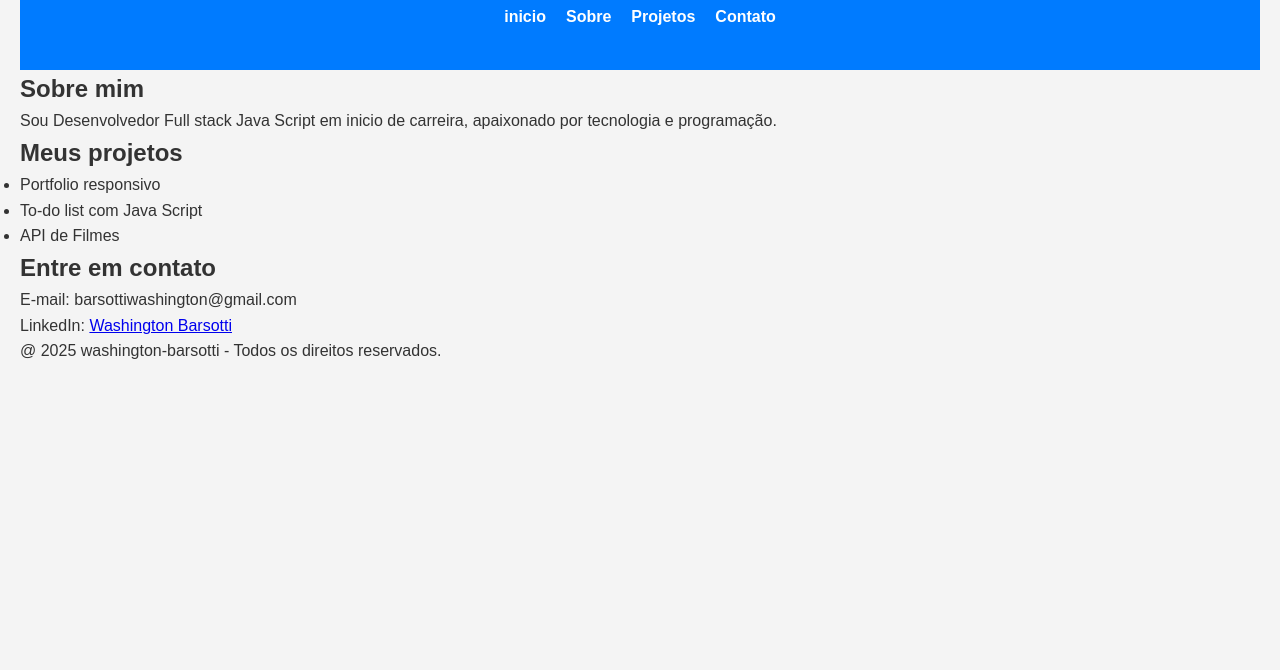
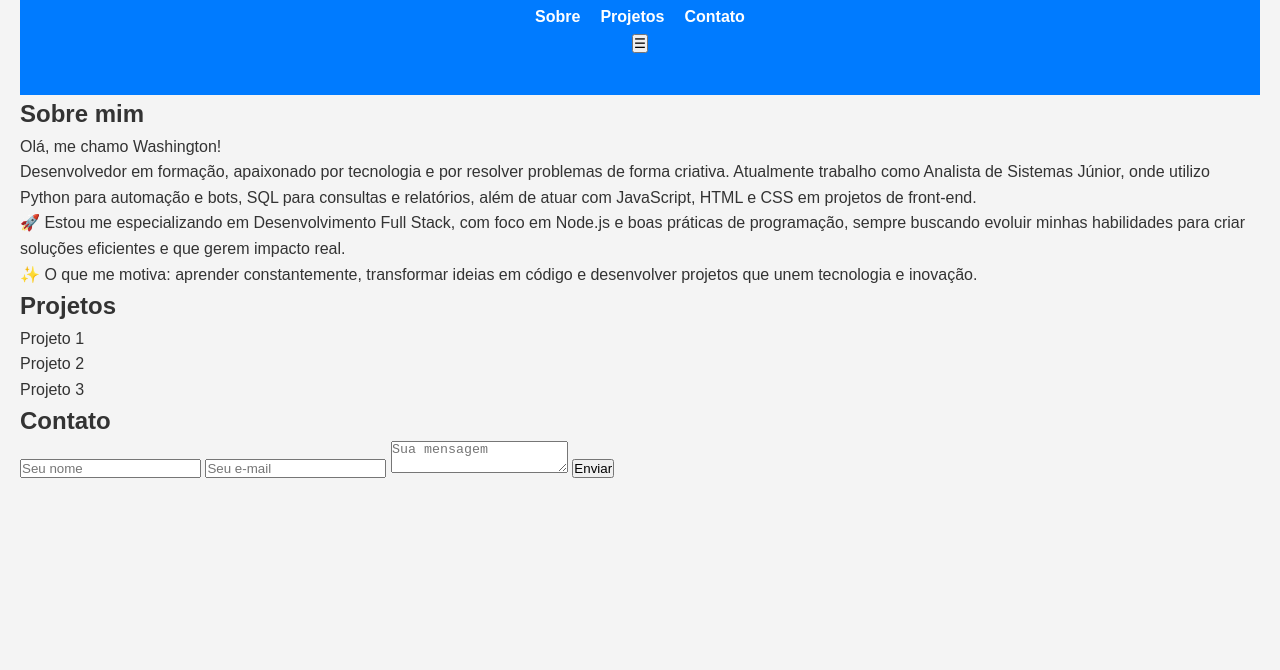
Before and after one commit to BarsottiX/portf-lio, a plain HTML site: page index.html in a window 1280 px wide. Shown: the part 130-800 px from the top of the page. Drawn offline with Linux system fonts and the light colour scheme.

Commit message:
index.html
Atualizando código

```diff
--- a/index.html
+++ b/index.html
@@ -1,46 +1,47 @@
 <!DOCTYPE html>
-<html lang="pt-br">
+<html lang="PT-BR">
 <head>
     <meta charset="UTF-8">
     <meta name="viewport" content="width=device-width, initial-scale=1.0">
-    <title>Meu projeto portfólio</title>
+    <title>Meu Portfólio</title>
     <link rel="stylesheet" href="style.css">
 </head>
 <body>
     <header>
-        <h1>Washington Alves Barsotti</h1>
-        <nav>
-            <ul>
-                <li> <a href="inicio">inicio</a></li>
-                <li> <a href="sobre">Sobre</a></li>
-                <li> <a href="projetos">Projetos</a></li>
-                <li> <a href="contato">Contato</a></li>
+        <nav class="navbar">
+            <h1 class="logo">Meu Portfólio</h1>
+            <ul class="nav-links">
+                <li><a href="#sobre">Sobre</a></li>
+                <li><a href="#projetos">Projetos</a></li>
+                <li><a href="#contato">Contato</a></li>
             </ul>
+            <button class="menu-toggle">☰</button>
         </nav>
-        <script src="script.js"></script>
     </header>
-    <section id="sobre">
+    <section id="Sobre">
         <h2>Sobre mim</h2>
-        <p>Sou Desenvolvedor Full stack Java Script em inicio de carreira, apaixonado por tecnologia e programação.</p>
+        <p> Olá, me chamo Washington! <br>Desenvolvedor em formação, apaixonado por tecnologia e por resolver problemas de forma criativa. Atualmente trabalho como Analista de Sistemas Júnior, onde utilizo Python para automação e bots, SQL para consultas e relatórios, além de atuar com JavaScript, HTML e CSS em projetos de front-end.
+        <br>🚀 Estou me especializando em Desenvolvimento Full Stack, com foco em Node.js e boas práticas de programação, sempre buscando evoluir minhas habilidades para criar soluções eficientes e que gerem impacto real.
+        <br>✨ O que me motiva: aprender constantemente, transformar ideias em código e desenvolver projetos que unem tecnologia e inovação.</p>
+    </section>
+    <section id="Projetos">
+        <h2>Projetos</h2>
+        <div class="projetos-container">
+            <div class="projeto-card">Projeto 1</div>
+            <div class="projeto-card">Projeto 2</div>
+            <div class="projeto-card">Projeto 3</div>
+        </div>
+    </section>
+    <section id="contato">
+        <h2>Contato</h2>
+        <form>
+            <input type="text" placeholder="Seu nome" required>
+            <input type="text" placeholder="Seu e-mail" required>
+            <textarea placeholder="Sua mensagem" required></textarea>
+            <button type="submit">Enviar</button>
+        </form>
     </section>
 
-    <section id="projetos">
-        <h2>Meus projetos</h2>
-        <ul>
-            <li>Portfolio responsivo</li>
-            <li>To-do list com Java Script</li>
-            <li>API de Filmes</li>
-        </ul>
-    </section>
-
-    <section id="contato">
-        <h2>Entre em contato</h2    >
-        <p>E-mail: barsottiwashington@gmail.com</p>
-          <p>LinkedIn: <a href="https://www.linkedin.com/in/washington-barsotti/">Washington Barsotti</a></p>
-    </section>
-
-    <footer>
-        <p>@ 2025 washington-barsotti - Todos os direitos reservados.</p>
-    </footer>
+    <script src="script.js"></script>
 </body>
 </html>
```
